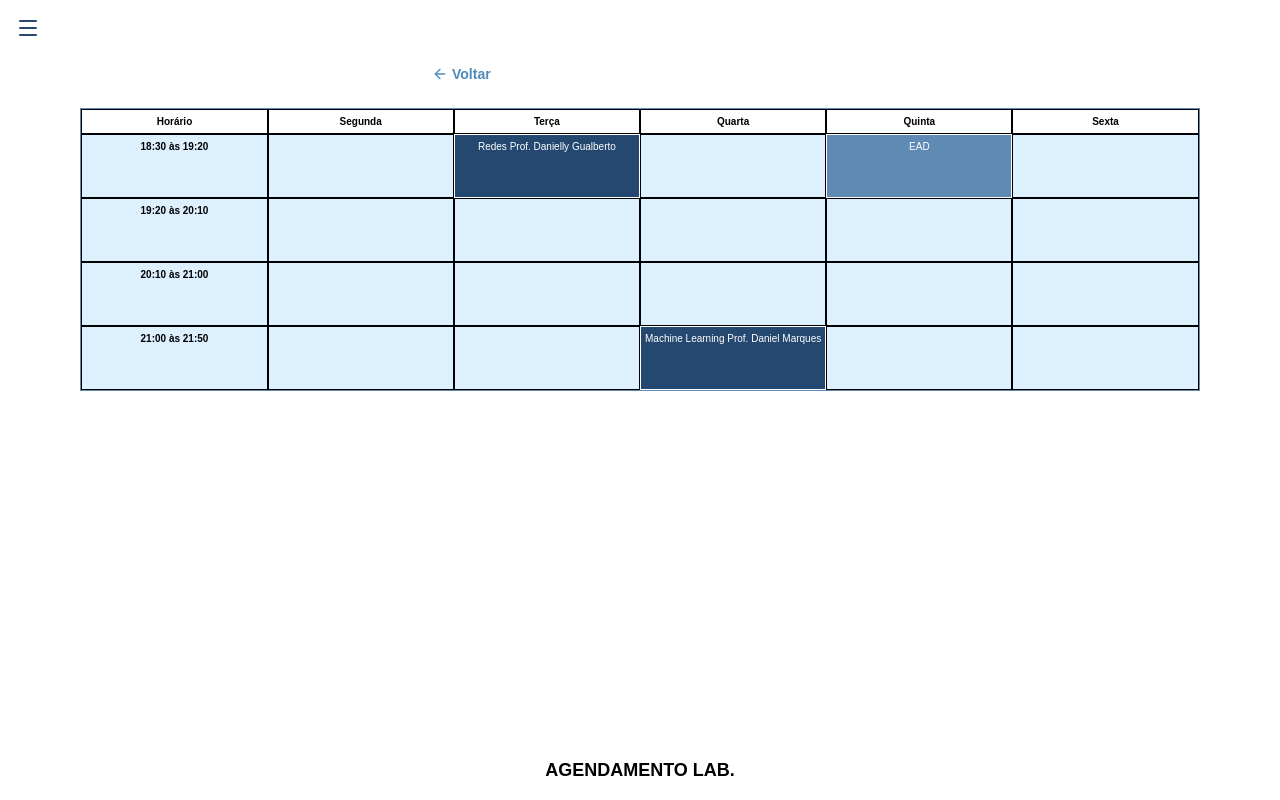
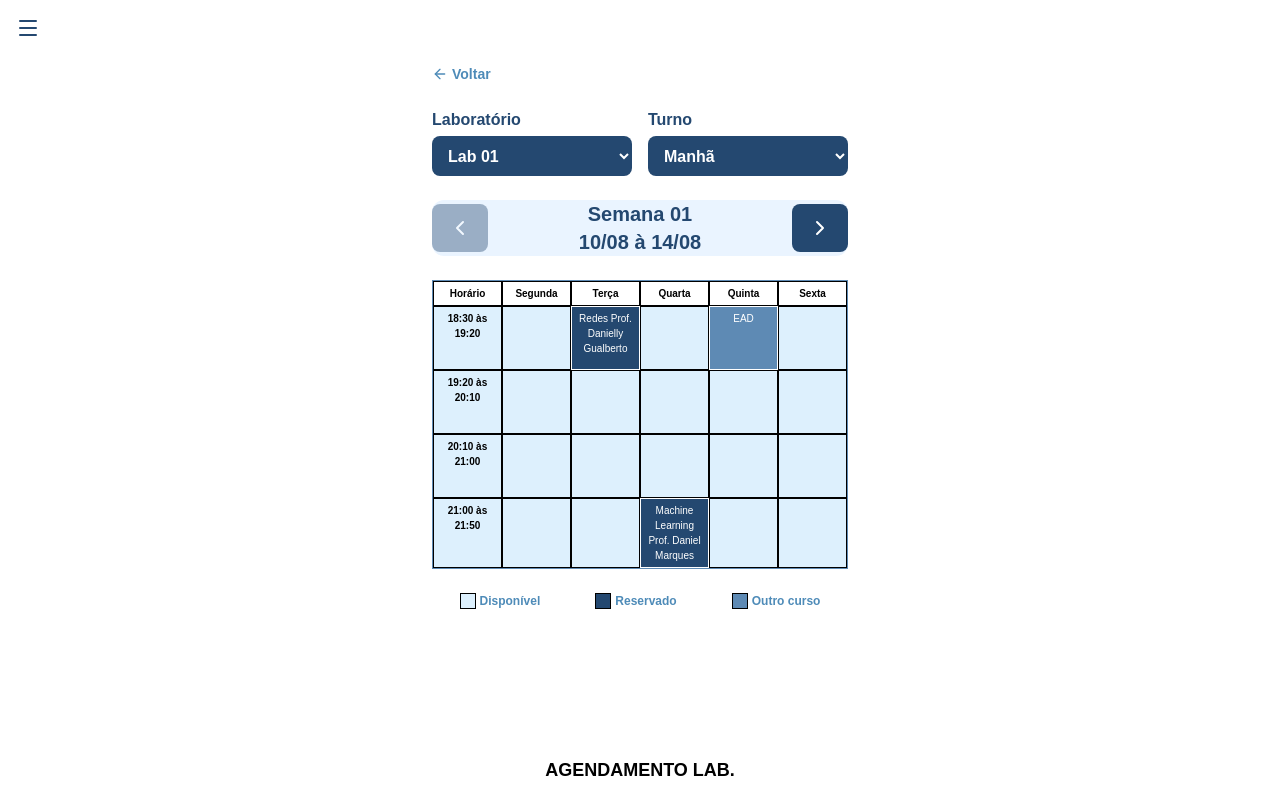
Before and after one commit to lucaspy2215/Screen_Login_Uninassau, a Next.js app in the folder screen-login/: page /professor/agenda in a window 1280 px wide. Built offline with nearby package versions, Linux system fonts and the light colour scheme.

Commit message:
refactor: share AgendaView between public, professor and admin

```diff
--- a/screen-login/src/app/admin/agenda/page.tsx
+++ b/screen-login/src/app/admin/agenda/page.tsx
@@ -2,7 +2,7 @@
 
 import { ArrowLeft } from "lucide-react";
 import { useRouter } from "next/navigation";
-import { AgendaTable } from "@/components/agenda-table";
+import { AgendaView } from "@/components/agenda-view";
 import { Button } from "@/components/buttons";
 
 export default function AdminAgendaPage() {
@@ -22,7 +22,7 @@ export default function AdminAgendaPage() {
         </Button>
       </div>
 
-      <AgendaTable/>
+      <AgendaView />
 
       <h3 className="mt-auto pb-4 text-lg font-semibold text-black">
         AGENDAMENTO LAB.
--- a/screen-login/src/app/agenda/page.tsx
+++ b/screen-login/src/app/agenda/page.tsx
@@ -1,40 +1,16 @@
 "use client";
 
-import { useState } from "react";
-import { ChevronLeft, ChevronRight, ArrowLeft } from "lucide-react";
-import { AgendaTable } from "@/components/agenda-table";
+import { ArrowLeft } from "lucide-react";
+import { useRouter } from "next/navigation";
+import { AgendaView } from "@/components/agenda-view";
 import { Button } from "@/components/buttons";
-import { useRouter } from "next/navigation";
-
-const filters = [
-  { label: "Laboratório", options: ["Lab 01", "Lab 02"] },
-  { label: "Turno", options: ["Manhã", "Tarde", "Noite"] },
-];
-
-const legend = [
-  { text: "Disponível", color: "bg-[#DDF0FD]" },
-  { text: "Reservado", color: "bg-[#244870]" },
-  { text: "Outro curso", color: "bg-[#5E8AB4]" },
-];
-
-const formatDate = (date: Date) =>
-  date.toLocaleDateString("pt-BR", { day: "2-digit", month: "2-digit" });
 
 export default function AgendaPage() {
-  const [week, setWeek] = useState(1);
   const router = useRouter();
 
-  const start = new Date(2026, 7, 10 + (week - 1) * 7); // monday of week 1
-  const end = new Date(start);
-  end.setDate(start.getDate() + 4);
-
-  const navButton =
-    "flex h-12 w-14 items-center justify-center rounded-lg bg-[#244870] text-white disabled:opacity-40";
-
   return (
-    <div className="flex min-h-screen flex-col items-center bg-white">
-      <div className="flex w-full max-w-md flex-1 flex-col gap-6 px-4 pt-16">
-        <div>
+    <div className="flex min-h-screen flex-col items-center gap-6 bg-white pt-16">
+      <div className="w-full max-w-md px-4">
         <Button
           size="text"
           colorsParam="link"
@@ -46,51 +22,9 @@ export default function AgendaPage() {
         </Button>
       </div>
 
-        <div className="flex gap-4">
-          {filters.map(({ label, options }) => (
-            <label key={label} className="flex-1 font-semibold text-[#244870]">
-              {label}
-              <select className="mt-1 h-10 w-full rounded-lg bg-[#244870] px-3 text-white">
-                {options.map((option) => (
-                  <option key={option}>{option}</option>
-                ))}
-              </select>
-            </label>
-          ))}
-        </div>
+      <AgendaView />
 
-        <div className="flex items-center justify-between rounded-xl bg-[#EAF4FF]">
-          <button
-            className={navButton}
-            disabled={week === 1}
-            onClick={() => setWeek(week - 1)}
-          >
-            <ChevronLeft />
-          </button>
-          <p className="text-center text-xl font-bold text-[#244870]">
-            Semana {String(week).padStart(2, "0")} <br />
-            {formatDate(start)} à {formatDate(end)}
-          </p>
-          <button className={navButton} onClick={() => setWeek(week + 1)}>
-            <ChevronRight />
-          </button>
-        </div>
-
-        <AgendaTable />
-
-        <div className="flex justify-around text-xs font-semibold text-[#4E8BB8]">
-          {legend.map(({ text, color }) => (
-            <span key={text} className="flex items-center gap-1">
-              <span
-                className={`h-4 w-4 shrink-0 border border-black ${color}`}
-              />
-              {text}
-            </span>
-          ))}
-        </div>
-      </div>
-
-      <h3 className="pb-4 text-lg font-semibold text-black">
+      <h3 className="mt-auto pb-4 text-lg font-semibold text-black">
         AGENDAMENTO LAB.
       </h3>
     </div>
--- a/screen-login/src/app/professor/agenda/page.tsx
+++ b/screen-login/src/app/professor/agenda/page.tsx
@@ -2,7 +2,7 @@
 
 import { ArrowLeft } from "lucide-react";
 import { useRouter } from "next/navigation";
-import { AgendaTable} from "@/components/agenda-table";
+import { AgendaView} from "@/components/agenda-view";
 import { Button } from "@/components/buttons";
 
 export default function ProfessorAgendaPage() {
@@ -22,7 +22,7 @@ export default function ProfessorAgendaPage() {
         </Button>
       </div>
 
-      <AgendaTable />
+      <AgendaView />
 
       <h3 className="mt-auto pb-4 text-lg font-semibold text-black">
         AGENDAMENTO LAB.
--- /dev/null
+++ b/screen-login/src/components/agenda-view.tsx
@@ -0,0 +1,75 @@
+"use client";
+
+import { useState } from "react";
+import { ChevronLeft, ChevronRight } from "lucide-react";
+import { AgendaTable } from "@/components/agenda-table";
+
+const filters = [
+  { label: "Laboratório", options: ["Lab 01", "Lab 02"] },
+  { label: "Turno", options: ["Manhã", "Noite"] },
+];
+
+const legend = [
+  { text: "Disponível", color: "bg-[#DDF0FD]" },
+  { text: "Reservado", color: "bg-[#244870]" },
+  { text: "Outro curso", color: "bg-[#5E8AB4]" },
+];
+
+const formatDate = (date: Date) =>
+  date.toLocaleDateString("pt-BR", { day: "2-digit", month: "2-digit" });
+
+export const AgendaView = () => {
+  const [week, setWeek] = useState(1);
+
+  const start = new Date(2026, 7, 10 + (week - 1) * 7); // monday of week 1
+  const end = new Date(start);
+  end.setDate(start.getDate() + 4);
+
+  const navButton =
+    "flex h-12 w-14 items-center justify-center rounded-lg bg-[#244870] text-white disabled:opacity-40";
+
+  return (
+    <div className="flex w-full max-w-md flex-col gap-6 px-4">
+      <div className="flex gap-4">
+        {filters.map(({ label, options }) => (
+          <label key={label} className="flex-1 font-semibold text-[#244870]">
+            {label}
+            <select className="mt-1 h-10 w-full rounded-lg bg-[#244870] px-3 text-white">
+              {options.map((option) => (
+                <option key={option}>{option}</option>
+              ))}
+            </select>
+          </label>
+        ))}
+      </div>
+
+      <div className="flex items-center justify-between rounded-xl bg-[#EAF4FF]">
+        <button
+          className={navButton}
+          disabled={week === 1}
+          onClick={() => setWeek(week - 1)}
+        >
+          <ChevronLeft />
+        </button>
+        <p className="text-center text-xl font-bold text-[#244870]">
+          Semana {String(week).padStart(2, "0")} <br />
+          {formatDate(start)} à {formatDate(end)}
+        </p>
+        <button className={navButton} onClick={() => setWeek(week + 1)}>
+          <ChevronRight />
+        </button>
+      </div>
+
+      <AgendaTable />
+
+      <div className="flex justify-around text-xs font-semibold text-[#4E8BB8]">
+        {legend.map(({ text, color }) => (
+          <span key={text} className="flex items-center gap-1">
+            <span className={`h-4 w-4 shrink-0 border border-black ${color}`} />
+            {text}
+          </span>
+        ))}
+      </div>
+    </div>
+  );
+};
```
Lines whose indentation alone changed are shown as unchanged.
